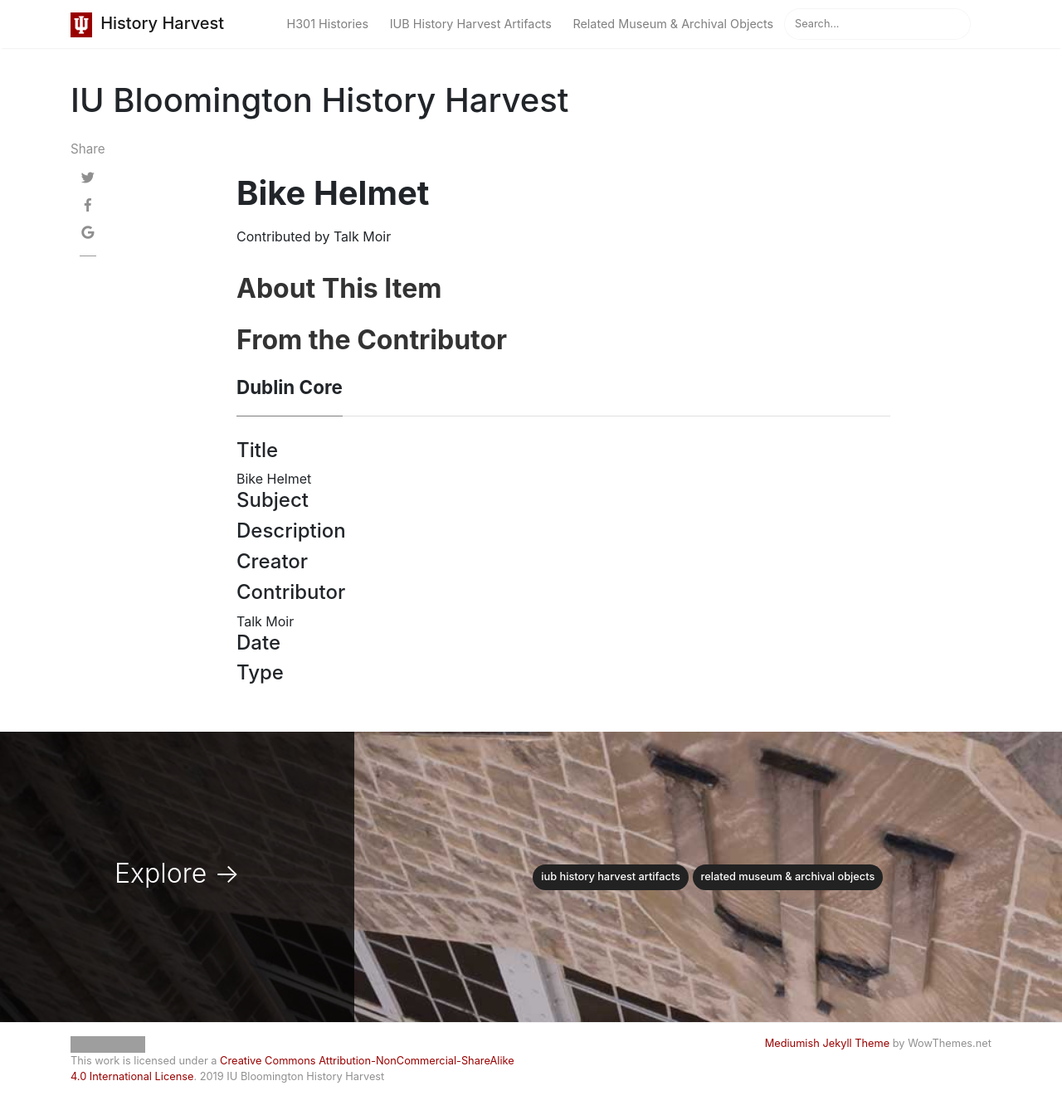
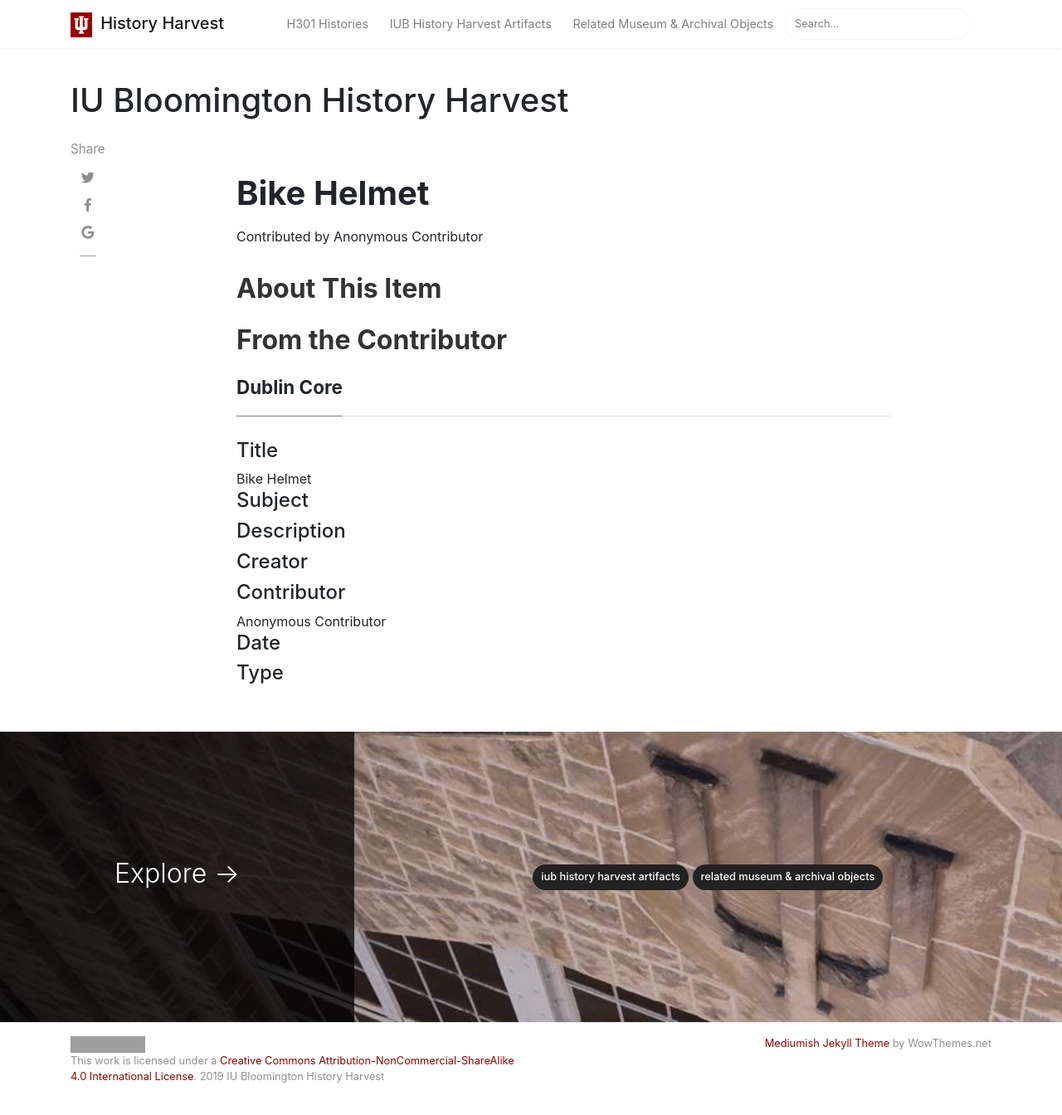
Before and after one commit to H301HistoryHarvest/H301HistoryHarvest, a Jekyll site: the page built from _items/2019-10-03-0011.md, in a window 1280 px wide and 1381 px high. Shown: the top 1344 px of the window at 83% size. Built offline with Jekyll 4.4.1, drawn with Linux system fonts in a browser that asks for light colours; nearby versions of some CDN libraries; comment, search, counter and statistics services are not loaded; grey boxes are pictures that could not be loaded.

Commit message:
Update 2019-10-03-0011.md

```diff
--- a/_items/2019-10-03-0011.md
+++ b/_items/2019-10-03-0011.md
@@ -4,7 +4,7 @@ title: Bike Helmet
 author:
 itemid: 2019-10-03-0011
 imagecredit:
-itemcontributor: Talk Moir
+itemcontributor: Anonymous Contributor
 itemcreator:
 itemsubject:
 itemdategot:
```
